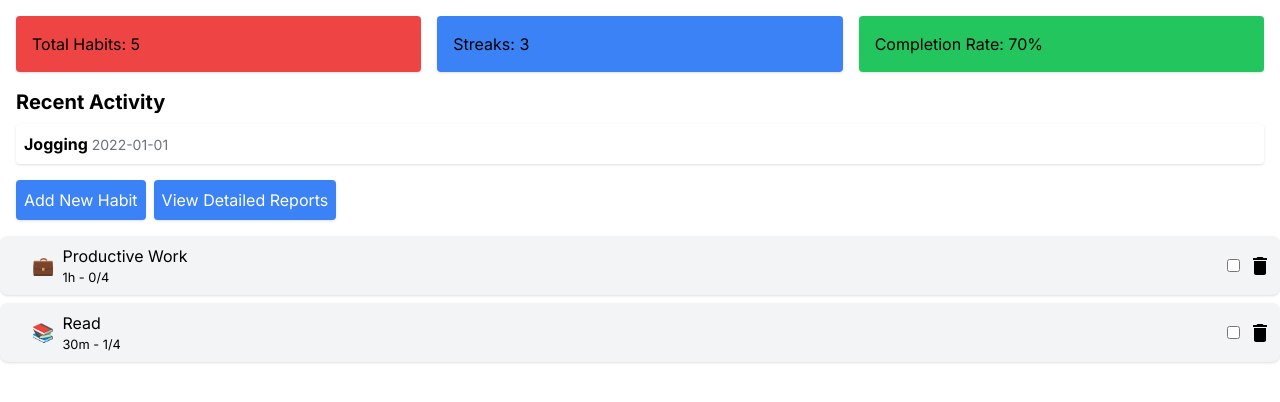
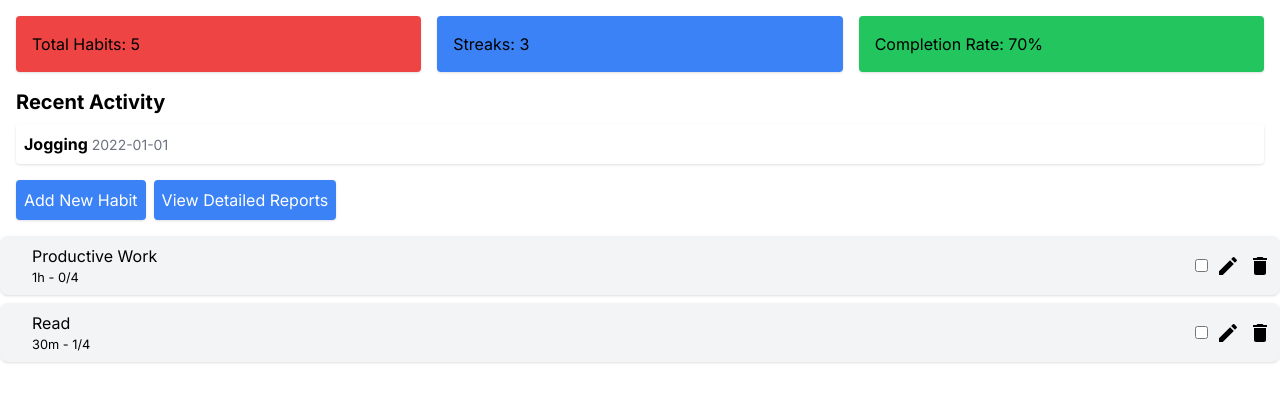
Before and after one commit to icycoldveins/habit_tracker, a Next.js app: page / in a window 1280 px wide. Shown: the top 402 px of the page. Built offline with nearby package versions, Linux system fonts and the light colour scheme.

Commit message:
added pencil icon to edit later on

```diff
--- a/src/app/HabitList.tsx
+++ b/src/app/HabitList.tsx
@@ -1,12 +1,7 @@
 "use client";
 import React, { useState } from "react";
 import DeleteIcon from "@mui/icons-material/Delete";
-const deleteHabit = (habitId: number) => {
-  // Logic to delete the habit with the given habitId
-};
-const toggleCompletion = (habitId: number) => {
-  // Logic to toggle the completion status of the habit with the given habitId
-};
+import EditIcon from "@mui/icons-material/Edit";
 
 const HabitList = () => {
   const [habits, setHabits] = useState([
@@ -17,19 +12,44 @@ const HabitList = () => {
       progress: "0/4",
       completed: false,
       color: "bg-blue-200",
-      icon: "💼",
     },
     {
       id: 2,
       title: "Read",
       goal: "30m",
+
       progress: "1/4",
       completed: false,
       color: "bg-purple-200",
-      icon: "📚",
     },
     // Add more habits as needed
   ]);
+
+  const [editingId, setEditingId] = useState<number | null>(null);
+  const [editTitle, setEditTitle] = useState("");
+
+  const deleteHabit = (habitId: number) => {
+    // Logic to delete the habit with the given habitId
+  };
+  const toggleCompletion = (habitId: number) => {
+    // Logic to toggle the completion status of the habit with the given habitId
+  };
+  const handleTitleChange = (
+    e: React.ChangeEvent<HTMLInputElement>,
+    id: number
+  ) => {
+    // Rest of the function code
+  };
+  const handleBlur = (id: number) => {
+    if (id === editingId) {
+      setHabits(
+        habits.map((habit) =>
+          habit.id === id ? { ...habit, title: editTitle } : habit
+        )
+      );
+      setEditingId(null);
+    }
+  };
 
   return (
     <div className="habit-list">
@@ -40,7 +60,6 @@ const HabitList = () => {
         >
           <div className={`w-4 h-full ${habit.color}`} />
           <div className="flex-grow flex items-center px-2">
-            <span className="text-lg mr-2">{habit.icon}</span>
             <div className="flex flex-col">
               <span>{habit.title}</span>
               <small>
@@ -54,6 +73,14 @@ const HabitList = () => {
               checked={habit.completed}
               onChange={() => toggleCompletion(habit.id)}
             />
+            {/* Place the EditIcon next to the checkbox */}
+            <EditIcon
+              className="text-lg ml-2 cursor-pointer"
+              onClick={() => {
+                setEditingId(habit.id);
+                setEditTitle(habit.title);
+              }} // Handle edit click
+            />
             <DeleteIcon
               className="text-lg ml-2 cursor-pointer"
               onClick={() => deleteHabit(habit.id)}
```
Also changed, not shown: package.json (+4 -4 lines), 1 other file (tests, documents, lock files or other folders).
